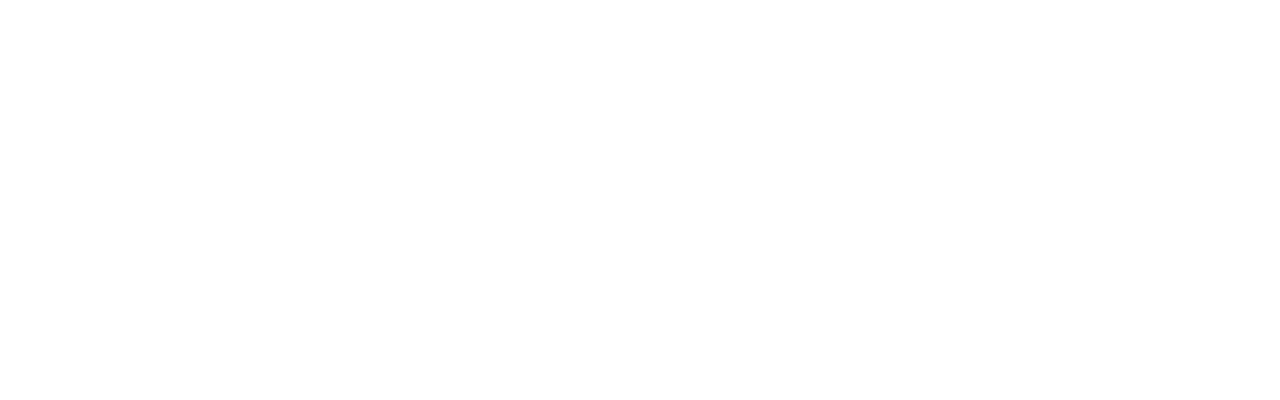
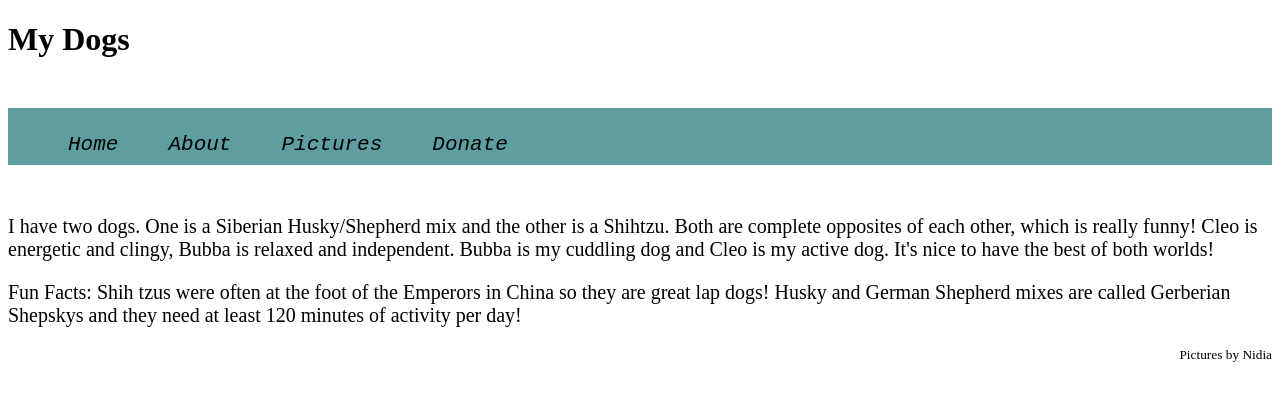
Before and after one commit to nidiam/HTML-Project, a website: page index.html in a window 1280 px wide. Drawn offline with Linux system fonts and the light colour scheme.

Commit message:
added nav bar

```diff
--- a/index.html
+++ b/index.html
@@ -1,8 +1,46 @@
 <!DOCTYPE html>
 <html>
    <head>
+
+      <link rel="stylesheet" href="./styles.css">
    </head>
    <body>
       <!-- Write your HTML in this file! -->
+
+<h1>
+   My Dogs
+</h1>
+
+
+<Nav class="Nav">
+<ul class="Bar">
+   <li class="li" ><a >Home</a></li>
+   <li class="li" ><a >About</a></li>
+   <li class="li" ><a >Pictures</a></li>
+   <li class="li" ><a >Donate</a></li>
+</ul>
+ </Nav>
+
+
+
+ <p class="Paragraph">
+   I have two dogs. One is a Siberian Husky/Shepherd mix and the other is a Shihtzu. Both are complete opposites of each other, which is really funny! Cleo is energetic and clingy, Bubba is relaxed and independent. Bubba is my cuddling dog and Cleo is my active dog. It's nice to have the best of both worlds!
+ </p>
+
+ <p class="Facts">
+   Fun Facts: Shih tzus were often at the foot of the Emperors in China so they are great lap dogs! Husky and German Shepherd mixes are called Gerberian Shepskys and they need at least 120 minutes of activity per day!
+ </p>
+
+
+
+
+ <footer class="footer">
+   Pictures by Nidia
+ </footer>
+
    </body>
+
+
+
+
 </html>
--- a/styles.css
+++ b/styles.css
@@ -1 +1,34 @@
 /* Write your CSS here! */
+Nav {
+    background-color:cadetblue;
+    color:black;
+    font-family: monospace;
+    font-size: 50px;
+
+}
+
+
+
+.li{
+   list-style: none;
+   margin-left: 20px;
+   display:inline;
+   font-size: 21px;
+   font-style: oblique;
+}
+
+.Paragraph {
+
+ font-size: 20px;
+
+
+}
+
+.footer {
+    font-size: smaller;
+    text-align:end
+}
+
+.Facts {
+    font-size: 20px;
+}
```
